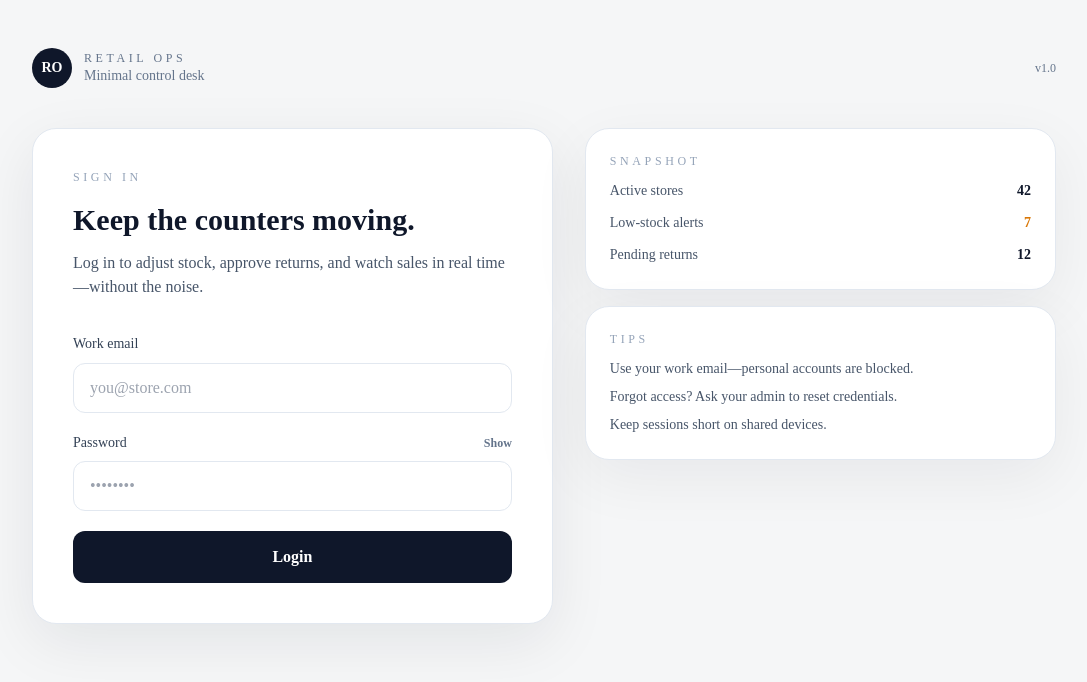
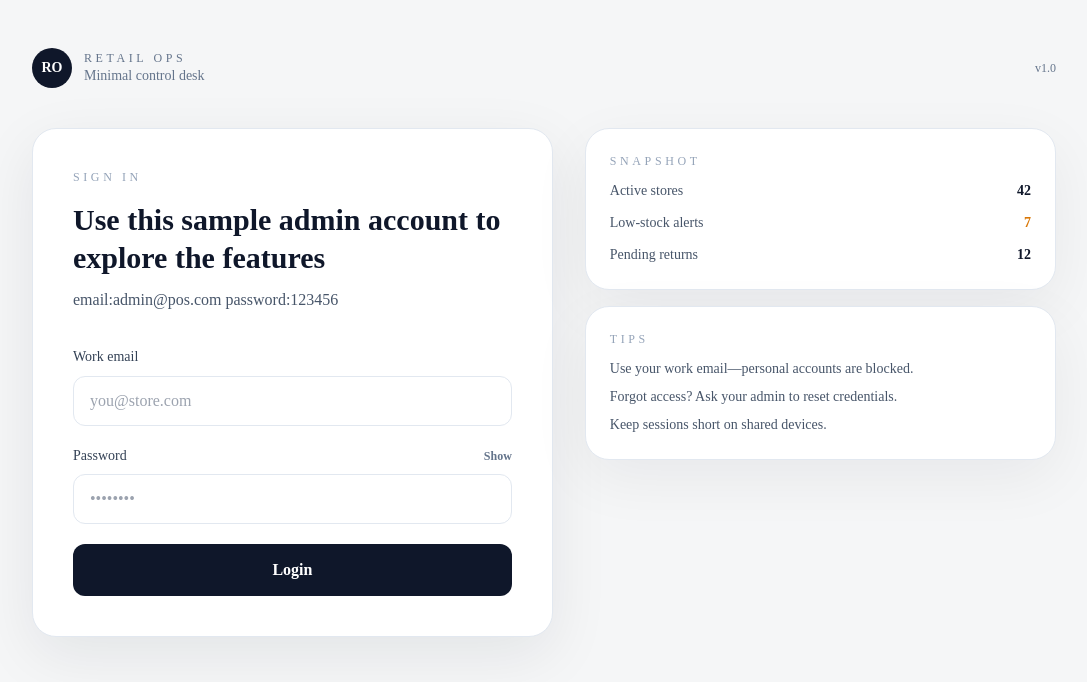
Before and after one commit to kriskris-27/Retail_POS_byKRIS, a React (Vite) app in the folder frontend/: page /login in a window 1280 px wide. Shown: the top 682 px of the page, without its empty margins (96-1183 px from the left). Built offline with nearby package versions, Linux system fonts and the light colour scheme; no server answers.

Commit message:
feat:login setup for exploring features

```diff
--- a/frontend/src/pages/Login.tsx
+++ b/frontend/src/pages/Login.tsx
@@ -48,10 +48,11 @@ const Login = () => {
           <section className="bg-white border border-slate-200 rounded-3xl shadow-[0_18px_60px_rgba(15,23,42,0.08)] p-10">
             <p className="text-xs uppercase tracking-[0.3em] text-slate-400 mb-4">Sign in</p>
             <h1 className="text-3xl font-semibold leading-tight mb-3">
-              Keep the counters moving.
+              Use this sample admin account to explore the features
             </h1>
             <p className="text-base text-slate-600">
-              Log in to adjust stock, approve returns, and watch sales in real time—without the noise.
+              email:admin@pos.com
+              password:123456
             </p>
 
             {error && (
```
